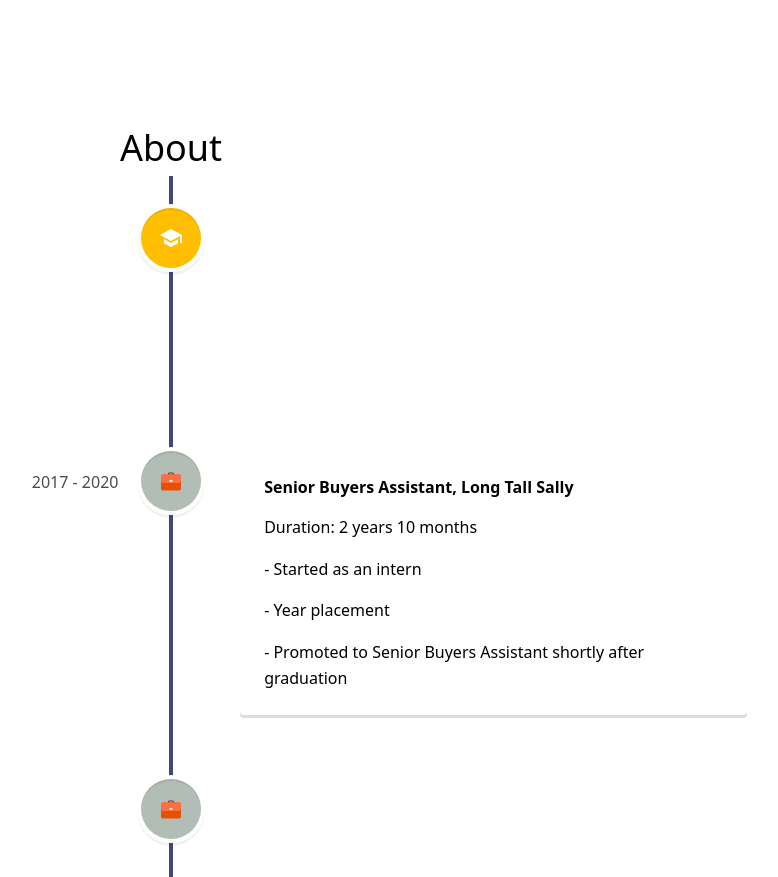
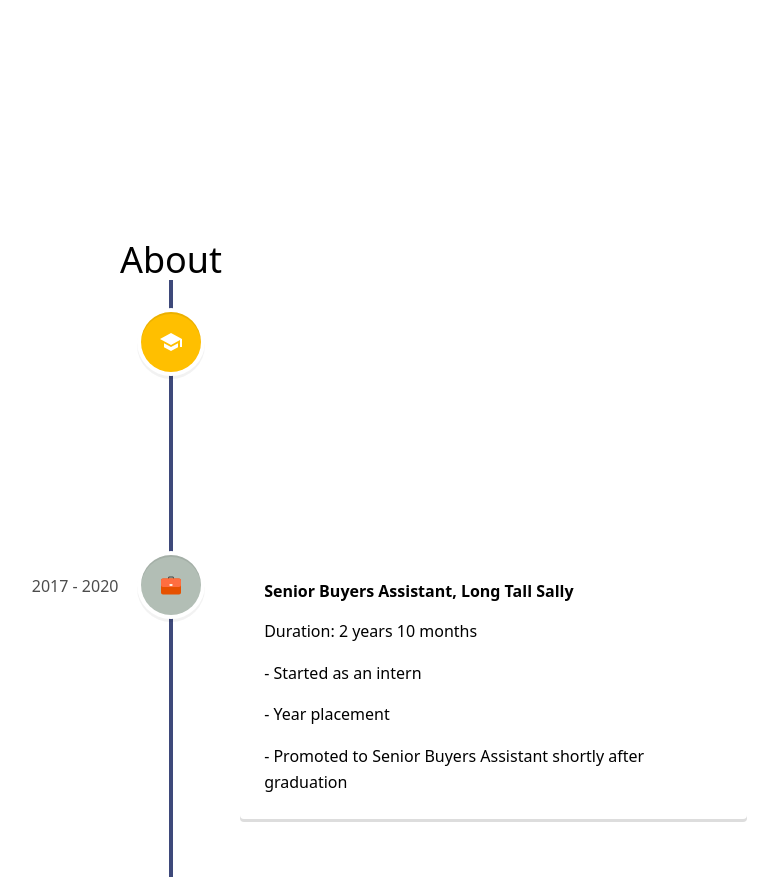
Before and after one commit to tlchambers/prostate-canceruk-presentation, a React (Create React App) app: page / in a window 1280 px wide. Shown: the part 1480-2357 px from the top of the page, without its empty margins (469-1247 px from the left). Built offline with nearby package versions, Linux system fonts and the light colour scheme.

Commit message:
Added padding to to make title in frame of display

```diff
--- a/src/components/About.jsx
+++ b/src/components/About.jsx
@@ -10,8 +10,8 @@ import { FaCode } from 'react-icons/fa';
 
 function About() {
 	return (
-		<div name="about" className="flex flex-col items-center">
-			<h1 className="text-4xl p-2">About</h1>
+		<div name="about" className="w-full h-full flex flex-col items-center">
+			<h1 className="text-4xl pt-[120px]">About</h1>
 			<VerticalTimeline lineColor="#3e497a">
 				<VerticalTimelineElement
 					className="vertical-timeline-element--education"
```
